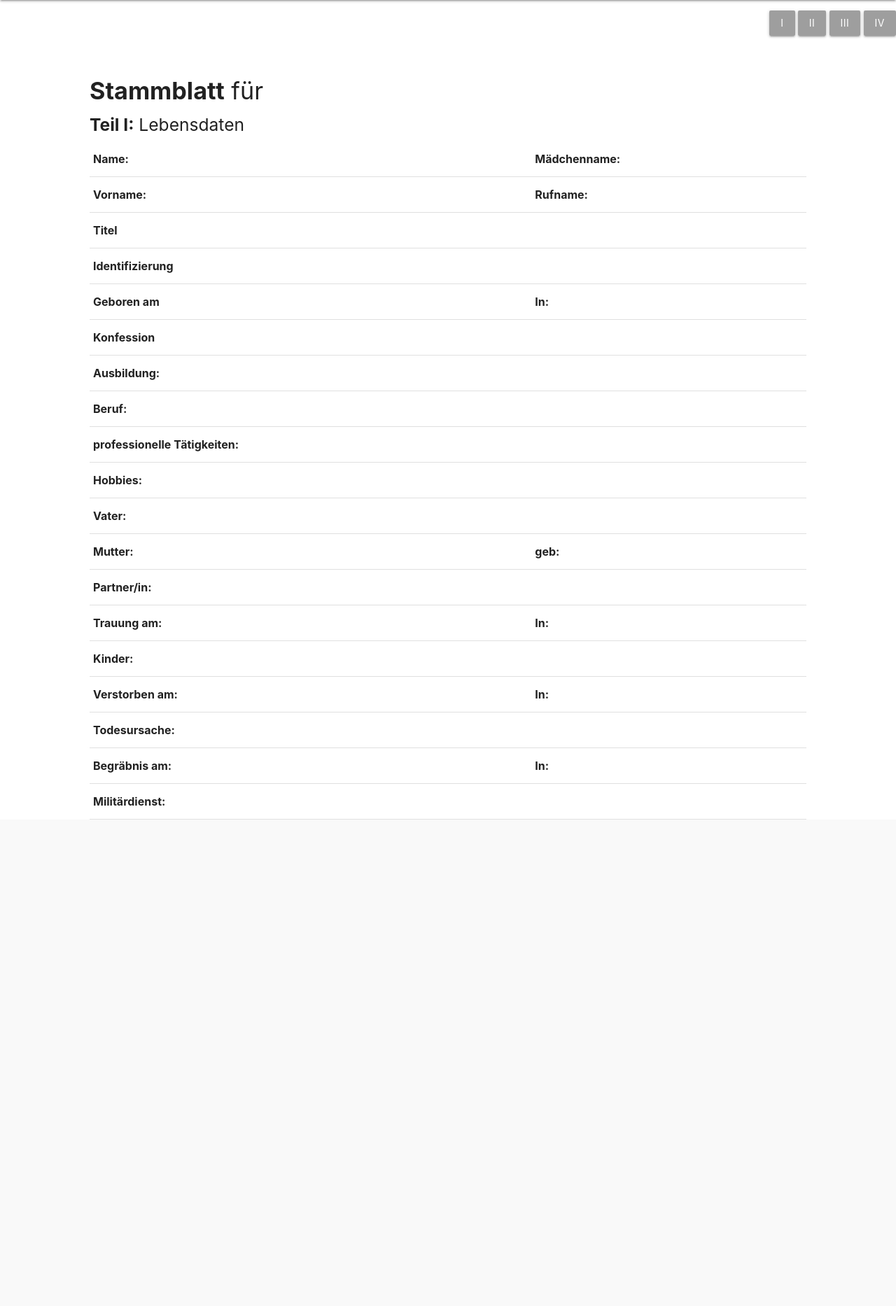
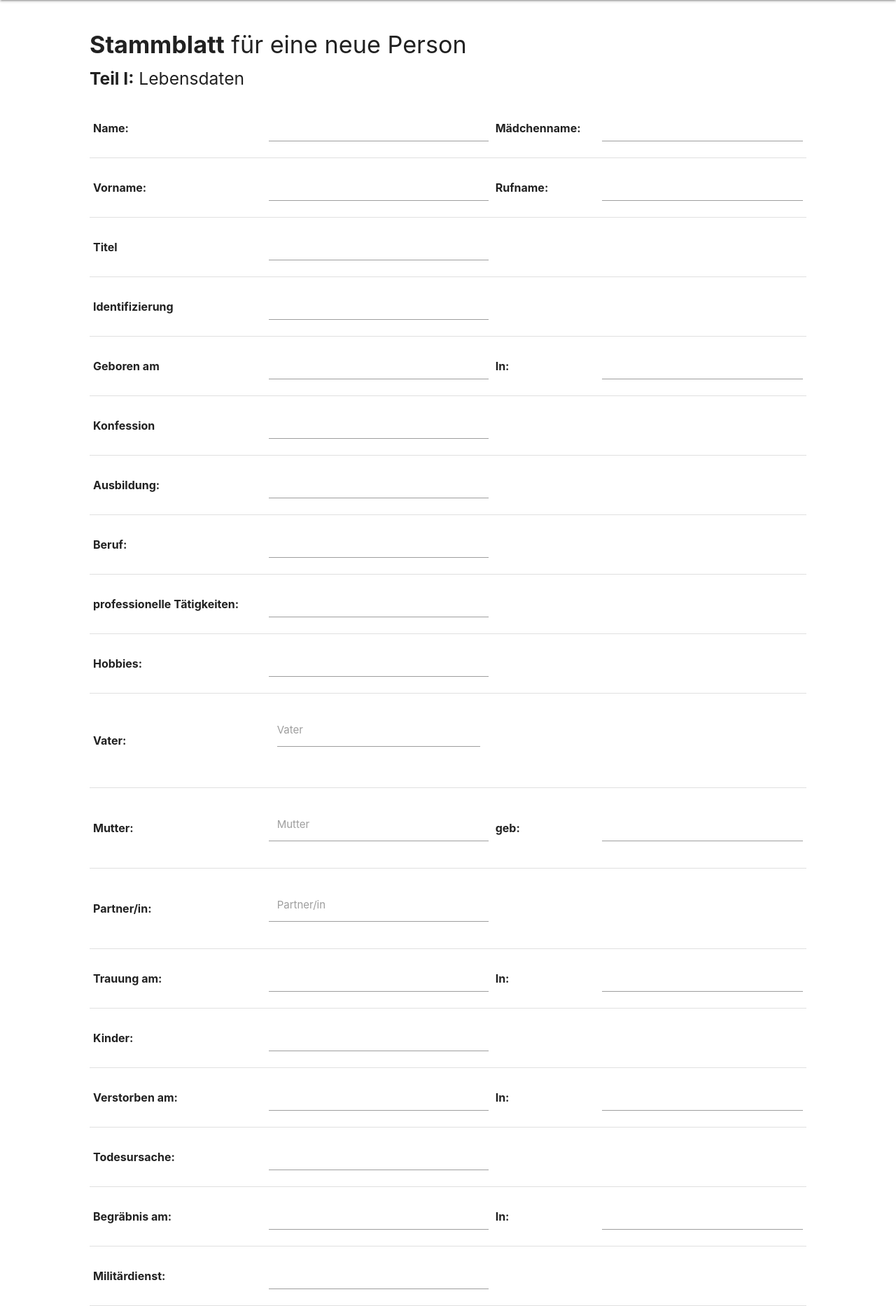
Before and after one commit to mmoskovic-tgm/Projekt_4_WS, a PHP site: page /addPerson.php in a window 1280 px wide. Shown: the part 64-1930 px from the top of the page at 70% size. Before the commit the page ends 1235 px from the top, so only its background shows below. Run offline with PHP 8.4, Linux system fonts and the light colour scheme; data that the repository does not hold is empty.

Commit message:
Person hinzufügen geht

```diff
--- a/addPerson-gui.php
+++ b/addPerson-gui.php
@@ -7,6 +7,8 @@
 
 	<link type="text/css" rel="stylesheet" href="materialize/css/materialize.min.css" media="screen,projection">
 	<link rel="stylesheet" href="style.css">
+	<script type='text/javascript' src="jquery/jquery-3.4.1.min.js"></script>
+	<script type='text/javascript' src="materialize/js/materialize.min.js"></script>
 
       <!--Let browser know website is optimized for mobile-->
       <meta name="viewport" content="width=device-width, initial-scale=1.0">
@@ -24,20 +26,14 @@
      	</ul>
     </div>
   </nav>
-	<p align="right">
-		<a href="nahansicht.php?curPerson=<?php echo $curPerson; ?>&stammblattnr=1" class='btn grey' value="0">I</a>
-		<a href="nahansicht.php?curPerson=<?php echo $curPerson; ?>&stammblattnr=2" class='btn grey' value="0">II</a>
-		<a href="nahansicht.php?curPerson=<?php echo $curPerson; ?>&stammblattnr=3" class='btn grey' value="0">III</a>
-		<a href="nahansicht.php?curPerson=<?php echo $curPerson; ?>&stammblattnr=4" class='btn grey' value="0">IV</a>
-	</p>
+
 
 	<br>
 	<div class="stammblattHeading">
-		<h4 ><b>Stammblatt</b> für <?php echo $person['nachname']?> <?php echo $person['vorname']?></h4>
-		<?php if($bearbeiten==true){
-				echo "<form id=\"addPerson\" action=\"uebersicht.php?curPerson=" . $curPerson . "&stammblattnr=1&edit=false\" method=\"POST\" >";
-			  }
-		?>
+		<h4 ><b>Stammblatt</b> für eine neue Person</h4>
+
+	<form id="addPerson" action="uebersicht.php" method="POST" >
+
 		<h5><b>Teil I:</b> Lebensdaten
 
 		</h5>
@@ -50,103 +46,133 @@
 			  <tr>
 
 				<td><b>Name:</b></td>
-				<td><?php echo $personArray['nachname']; ?></td>
+				<td><input value="" name="nachname" type="text" class="validate"></td>
 				<td><b>Mädchenname:</b></td>
-				<td><?php echo $personArray['maedName']?></td>
+				<td><input value="" name="maedName" type="text" class="validate"></td>
 
 			  </tr>
 			  <tr>
 				<td><b>Vorname:</b></td>
-				<td><?php echo $personArray['vorname']?></td>
+				<td><input value="" name="vorname" type="text" class="validate"></td>
 				<td><b>Rufname:</b></td>
-				<td><?php echo $personArray['rufname']?></td>
+				<td><input value="" name="rufname" type="text" class="validate"></td>
 			  </tr>
 			  <tr>
 				<td><b>Titel</b></td>
-				<td><?php echo $personArray['titel']?></td>
+				<td><input value="" name="titel" type="text" class="validate"></td>
 			  </tr>
 			  <tr>
 				<td><b>Identifizierung</b></td>
-				<td><?php echo $personArray['kurzzeichen']?></td>
+				<td><input value="" name="kurzzeichen" type="text" class="validate"></td>
 			  </tr>
 			  <tr>
 				<td><b>Geboren am</b></td>
-				<td><?php echo $personArray['gebDatum']?></td>
+				<td><input value="" name="gebDatum" type="text" class="validate"></td>
 				<td><b>In:</b></td>
-				<td><?php echo $personArray['gebOrt']?></td>
+				<td><input value="" name="gebOrt" type="text" class="validate"></td>
 			  </tr>
 			  <tr>
 				<td><b>Konfession</b></td>
-				<td><?php echo $personArray['konfession']?></td>
+				<td><input value="" name="konfession" type="text" class="validate"></td>
 			  </tr>
 			  <tr>
 				<td><b>Ausbildung:</b></td>
-				<td><?php echo $personArray['ausbildung']?></td>
+				<td><input value="" name="ausbildung" type="text" class="validate"></td>
 			  </tr>
 			  <tr>
 				<td><b>Beruf:</b></td>
-				<td><?php echo $personArray['berufLaufbahn']?></td>
+				<td><input value="" name="berufLaufbahn" type="text" class="validate"></td>
 			  </tr>
 			  <tr>
 				<td><b>professionelle Tätigkeiten:</b></td>
-				<td><?php echo $personArray['profTaetigkeiten']?></td>
+				<td><input value="" name="profTaetigkeiten" type="text" class="validate"></td>
 			  </tr>
 			  <tr>
 				<td><b>Hobbies:</b></td>
-				<td><?php echo $personArray['hobbies']?></td>
+				<td><input value="" name="hobbies" type="text" class="validate"></td>
 			  </tr>
 			  <tr>
 				<td><b>Vater:</b></td>
-				<td><?php echo $personArray['vater'] ?></td>
+				<td>
+					<div class="row">
+					<div class="input-field col s12">
+					  <input type="text" name="vater" class="autocomplete">
+					  <label for="demo-auto">Vater</label>
+					</div>
+					</div>
+				</td>
 			  </tr>
 			  <tr>
 				<td><b>Mutter:</b></td>
-				<td><?php echo $personArray['mutter']?></td>
+				<td>
+					<div class="input-field col s12">
+					  <input type="text" name="mutter" class="autocomplete">
+					  <label for="demo-auto">Mutter</label>
+					</div>
+				</td>
 				<td><b>geb:</b></td>
-				<td ><?php echo $personArray['gebMutter']?></td>
+				<td ><input value="" name="gebMutter" type="text" class="validate"></td>
 
 			  </tr>
 			  <tr>
 				<td><b>Partner/in:</b></td>
-				<td><?php echo $personArray['partnerin']?></td>
+				<td>
+					<div class="input-field col s12">
+					  <input type="text" name="partnerin" class="autocomplete">
+					  <label for="demo-auto">Partner/in</label>
+					</div>
+				</td>
 			  </tr>
 			  <tr>
 				<td><b>Trauung am:</b></td>
-				<td><?php echo $personArray['trauDatum']?></td>
+				<td><input value="" name="trauDatum" type="text" class="validate"></td>
 				<td><b>In:</b></td>
-				<td><?php echo $personArray['trauOrt']?></td>
+				<td><input value="" name="trauOrt" type="text" class="validate"></td>
 			  </tr>
 			  <tr>
 				<td><b>Kinder:</b></td>
-				<td><?php echo $personArray['kind']?></td>
+				<td><input value="" name="kind" type="text" class="validate"></td>
 			  </tr>
 			  <tr>
 				<td><b>Verstorben am:</b></td>
-				<td><?php echo $personArray['verstorbenAm']?></td>
+				<td><input value="" name="verstorbenAm" type="text" class="validate"></td>
 				<td><b>In:</b></td>
-				<td><?php echo $personArray['verstorbenIn']?></td>
+				<td><input value="" name="verstorbenIn" type="text" class="validate"></td>
 			  </tr>
 			  <tr>
 				<td><b>Todesursache:</b></td>
-				<td><?php echo $personArray['todUrsache']?></td>
+				<td><input value="" name="todUrsache" type="text" class="validate"></td>
 			  </tr>
 			  <tr>
 				<td><b>Begräbnis am:</b></td>
-				<td><?php echo $personArray['begraebnisAm']?></td>
+				<td><input value="" name="begraebnisAm" type="text" class="validate"></td>
 				<td><b>In:</b></td>
-				<td><?php echo $personArray['begraebnisIn']?></td>
+				<td><input value="" name="begraebnisIn" type="text" class="validate"></td>
 			  </tr>
 			  <tr>
 				<td><b>Militärdienst:</b></td>
-				<td><?php echo $personArray['militaerdienst']?></td>
+				<td><input value="" name="militaerdienst" type="text" class="validate"></td>
 			  </tr>
 
 			</tbody>
 		  </table>
+
+			<button class="btn-flat editBtn" type="sumbit" name="saveNewPerson" value="saveNewPerson"><img src="img/save.png" alt="Person speichern" class="editIcon"></button>
 		</form>
 
 	</div>
 
+	<script>
+	  $(document).ready(function(){
+		$('input.autocomplete').autocomplete({
+		  data: {
+			<?php echo $outputJSArray; ?>
+
+		  },
+		  limit: 5,
+		});
+	  });
+	</script>
 
 
 </body></html>
--- a/addPerson.php
+++ b/addPerson.php
@@ -1,6 +1,24 @@
 <?php
 include 'open.php';
 
+
+$allePersonen=$pdo -> query("SELECT * FROM lebensdaten");
+
+$outputJSArray="";
+
+$personenIDs=array();
+$curOption="";
+foreach($allePersonen as $row) {
+	$curOption="";
+	$curOption.="\"";
+	$curOption.=$row['vorname'];
+	$curOption.=" ";
+	$curOption.=$row['nachname'];
+	$curOption.="\": null,";
+
+	$outputJSArray.=$curOption;
+	$personenIDs[$row['id']]=$curOption;
+}
 
 
 
--- a/famArch.sql
+++ b/famArch.sql
@@ -4,7 +4,7 @@
 
 	DROP TABLE IF EXISTS lebensdaten;
 	CREATE TABLE lebensdaten (
-		id INTEGER,
+		id INTEGER AUTO_INCREMENT,
 		nachname VARCHAR(400),
 		vorname VARCHAR(400),
 		maedName VARCHAR(400),
--- a/uebersicht-gui.php
+++ b/uebersicht-gui.php
@@ -92,7 +92,7 @@
 
 
 
-	<a href ="addPerson.php" class="btn-floating btn-large waves-effect waves-light red addPersonIcon"><i class="material-icons"><img src="img/add.png" style="top:14px" width="25px" height="25px"> </i></a>
+	<a href ="addPerson.php" class="btn-floating btn-large waves-effect waves-light grey darken-4 addPersonIcon"><i class="material-icons"><img src="img/add.png" style="top:14px" width="25px" height="25px"> </i></a>
 
 
 
```
Also changed, not shown: uebersicht.php (+36 -0 lines).
